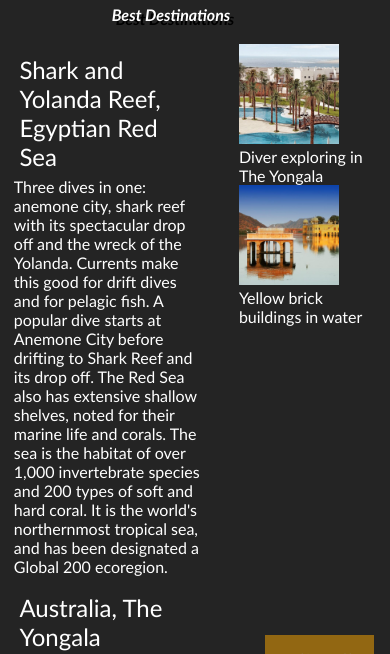
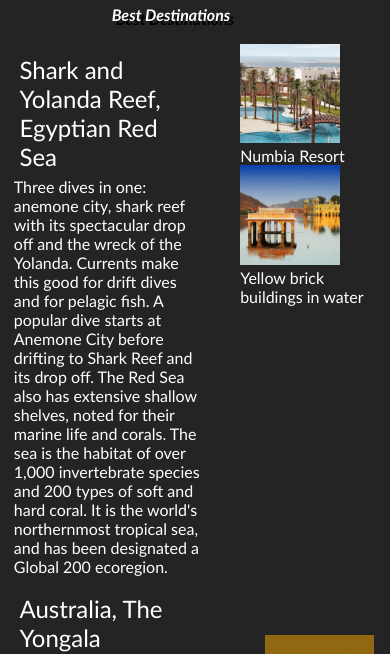
Before and after one commit to NaomideJong/Assesment-Web-Markup-Naomi-de-Jong, a plain HTML site: page destinations.html in a window 390 px wide. Shown: the part 145-799 px from the top of the page. Drawn offline with Linux system fonts and the light colour scheme.

Commit message:
first draft

```diff
--- a/css/contact/style.css
+++ b/css/contact/style.css
@@ -38,6 +38,57 @@ h3 {
   text-shadow: 4px 4px black;
 }
 
+.info {
+  margin: 2%;
+  padding: 1%;
+  color: #fff;
+  font-size: 1em;
+}
+
+.flexwrapper {
+  display: flex;
+  flex-direction: row;
+}
+
+.form {
+  color: #fff;
+  width: 60%;
+  display: flex;
+  flex-direction: column;
+  margin: 2%;
+  padding: 1%;
+}
+
+label {
+  margin: 1rem;
+}
+
+input {
+  width: 50%;
+}
+
+#submit {
+  margin: 2%;
+  padding: 3%;
+  width: 10rem;
+}
+
+aside {
+  padding: 2%;
+  color: #fff;
+  float: right;
+  height: fit-content;
+}
+.imgnubian {
+  width: 50%;
+}
+.imgindia {
+  width: 50%;
+}
+.imgalbatros {
+  width: 50%;
+}
+
 .logo {
   width: 8rem;
   padding: 1%;
@@ -76,88 +127,6 @@ a {
 
 body {
   width: 100vw;
-}
-
-/* Grid Start */
-
-main {
-  color: #ffffff;
-  display: grid;
-  grid-template-columns: auto auto auto;
-  column-gap: 2rem;
-  grid-template-areas:
-    "article2 article1 article3"
-    "article2 article1 article3"
-    "article5 article1 article3"
-    "article5 article1 article4"
-    "article5 article1 article4"
-    "article5 article1 article4"
-    "article5 article6 article6"
-    "product1 product2 product3";
-}
-
-main .article1 {
-  grid-area: article1;
-  padding: 3%;
-  align-self: center;
-}
-main .article2 {
-  grid-area: article2;
-  padding: 3%;
-  align-self: start;
-}
-main .article3 {
-  grid-area: article3;
-  padding: 3%;
-  align-self: end;
-}
-main .article4 {
-  grid-area: article4;
-  padding: 3%;
-  align-self: end;
-}
-main .article5 {
-  grid-area: article5;
-  padding: 3%;
-  align-self: center;
-}
-main .article6 {
-  grid-area: article6;
-  padding: 3%;
-  align-self: start;
-}
-
-main .product1 {
-  grid-area: product1;
-  padding: 5%;
-  align-self: center;
-}
-main .product2 {
-  grid-area: product2;
-  padding: 5%;
-  align-self: center;
-}
-main .product3 {
-  grid-area: product3;
-  padding: 5%;
-  align-self: center;
-}
-
-/* Grid End */
-
-aside img {
-  width: 70%;
-}
-
-main {
-  padding: 2%;
-}
-main header {
-  font-size: 1.5em;
-  margin: 3%;
-}
-p {
-  font-size: 1em;
 }
 
 footer {
@@ -345,25 +314,6 @@ footer {
 /* End Hamburger Menu */
 
 @media screen and (max-width: 1180px) {
-  main {
-    grid-template-columns: auto auto;
-    grid-template-areas:
-      "article1 article2"
-      "article1 article2"
-      "article3 article2"
-      "article3 article5"
-      "article3 article5"
-      "article3 article5"
-      "article6 article6"
-      "article6 article6"
-      "product1 product2";
-  }
-  .article4 {
-    display: none;
-  }
-  .product3 {
-    display: none;
-  }
 }
 
 @media screen and (max-width: 480px) {
@@ -373,29 +323,7 @@ footer {
   .navigation {
     display: none;
   }
-  main {
-    grid-template-columns: auto auto;
-    grid-template-areas:
-      "article5 ."
-      "article5 ."
-      "article5 ."
-      "article3 ."
-      "article3 ."
-      "article3 ."
-      "article2 ."
-      "article2 ."
-      "article2 ."
-      "article1 ."
-      "article1 ."
-      "article1 ."
-      "product1 ."
-      "product2 ."
-      "product3 .";
-  }
-  .article4 {
-    display: none;
-  }
-  .article6 {
-    display: none;
+  .flexwrapper {
+    flex-direction: column;
   }
 }
--- a/css/tickets/style.css
+++ b/css/tickets/style.css
@@ -90,6 +90,15 @@ article {
 
 aside {
   color: #fff;
+}
+.imgnubian {
+  width: 70%;
+}
+.imgindia {
+  width: 70%;
+}
+.imgalbatros {
+  width: 70%;
 }
 
 table {
--- a/destinations.html
+++ b/destinations.html
@@ -129,7 +129,7 @@
               title="Nubian Resort"
               alt="Palmtrees around a swimmingpool with white buildings and the sea in the background"
           /></a>
-          <figcaption>Diver exploring in The Yongala</figcaption>
+          <figcaption>Numbia Resort</figcaption>
         </figure>
         <figure class="product2">
           <a
```
